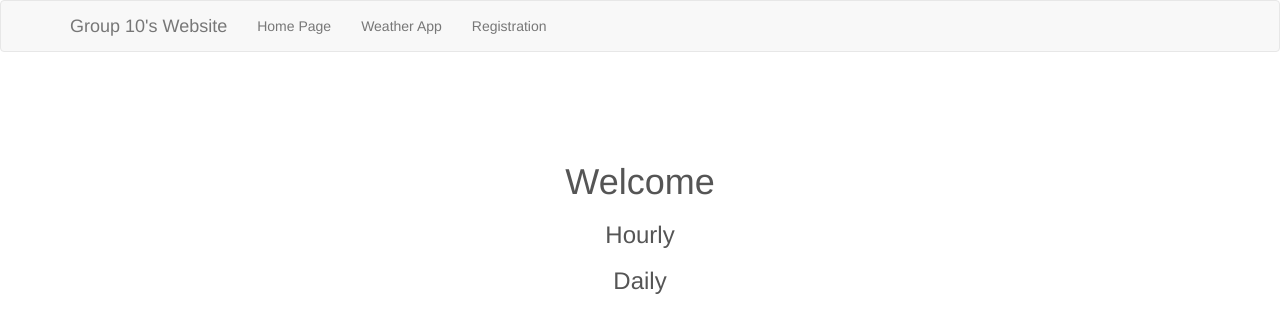
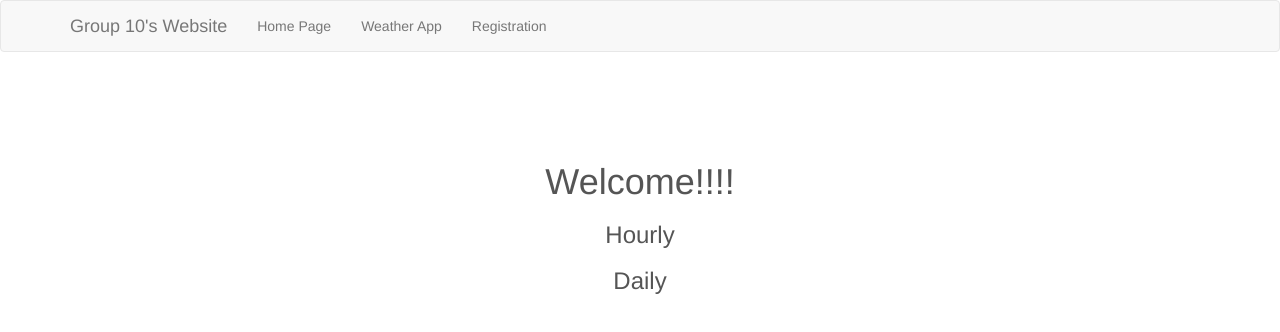
Before and after one commit to mendoska/cen4010_sp23_g10, a website: page public/weather-api.html in a window 1280 px wide. Drawn offline with nearby package versions, Linux system fonts and the light colour scheme; no server answers.

Commit message:
push test

```diff
--- a/public/weather-api.html
+++ b/public/weather-api.html
@@ -36,7 +36,7 @@
             </div>
         </nav>
         <div class = "container-fluid bg-3 text-center">
-            <h1>Welcome</h1>
+            <h1>Welcome!!!!</h1>
             <h2 id="weather-loc"></h2>
             <h3>Hourly</h3>
             <div id="weather-tableH"></div>
```
